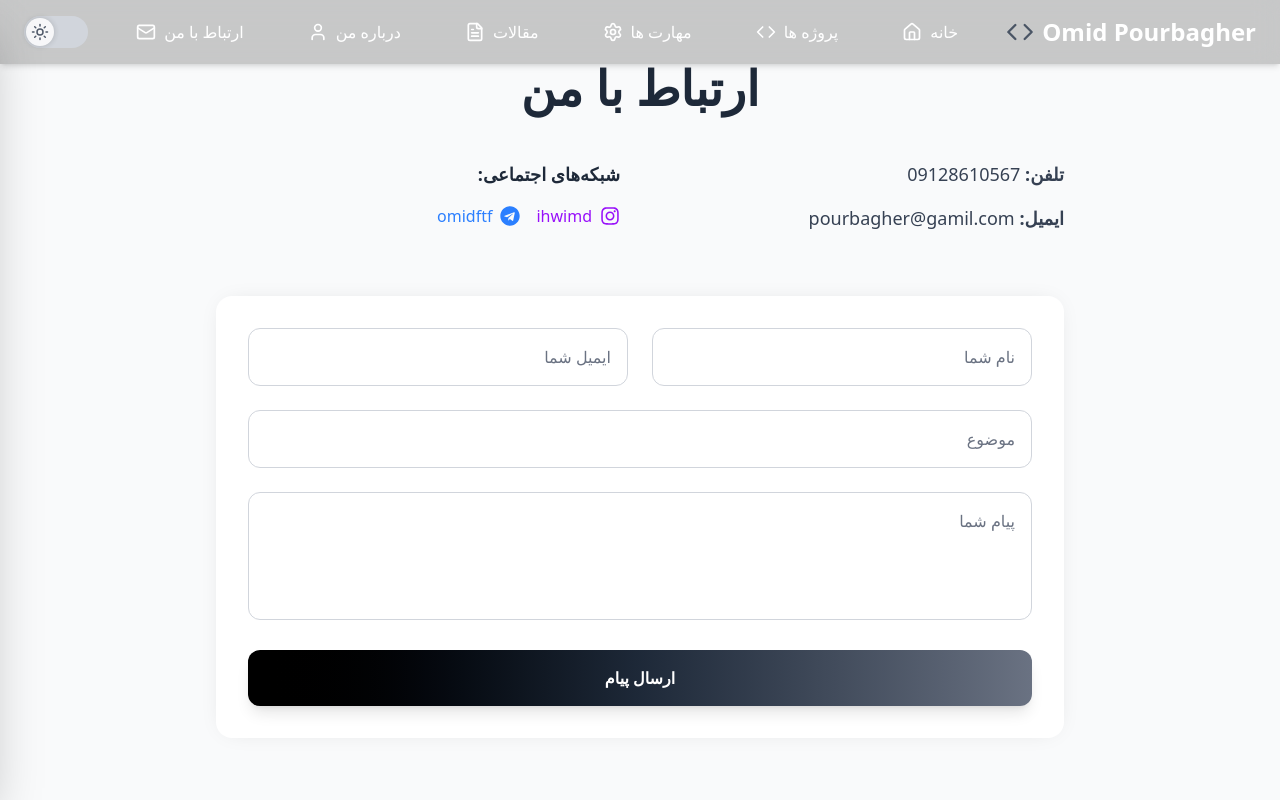
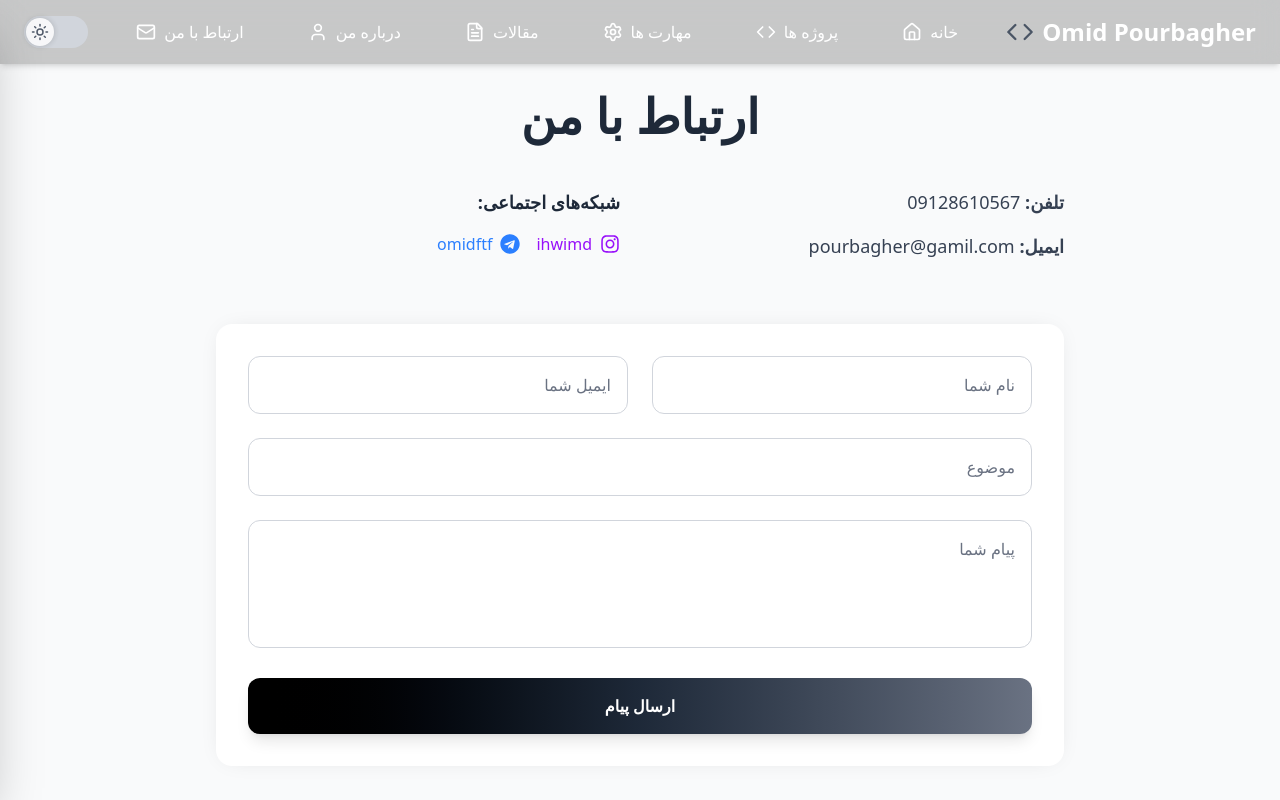
Before and after one commit to omid-art/profile-site, a Next.js app: page /conect-me in a window 1280 px wide. Shown: the top 800 px of the page. Built offline with nearby package versions, Linux system fonts and the light colour scheme.

Commit message:
completed2

```diff
--- a/src/app/globals.css
+++ b/src/app/globals.css
@@ -1 +1,8 @@
 @import "tailwindcss";
+
+html, body {
+  margin: 0;
+  padding: 0;
+  background-color: #0f172a;
+  transition: background-color 0.3s ease;
+}
--- a/src/app/layout.tsx
+++ b/src/app/layout.tsx
@@ -12,9 +12,9 @@ export const metadata: Metadata = {
 export default function RootLayout({ children }: { children: React.ReactNode }) {
   return (
     <html lang="en">
-      <body>
+      <body >
         <ThemeProvider>
-          <NavbarHome />
+           <NavbarHome />
           {children}
           <Footer />
         </ThemeProvider>
--- a/src/component/pages/conect-me.tsx
+++ b/src/component/pages/conect-me.tsx
@@ -20,7 +20,7 @@ export default function Contact() {
         dir="rtl"
       >
         <h1
-          className={`text-3xl sm:text-4xl md:text-5xl font-bold text-center mb-8 sm:mb-12 ${
+          className={`pt-7 text-3xl sm:text-4xl md:text-5xl font-bold text-center mb-8 sm:mb-12 ${
             darkMode ? "text-white" : "text-gray-800"
           }`}
         >
--- a/src/component/pages/project.tsx
+++ b/src/component/pages/project.tsx
@@ -71,7 +71,7 @@ export default function Projects() {
       dir="rtl"
     >
       <motion.h1
-        className={`text-3xl sm:text-4xl md:text-5xl font-bold text-center pt-12 mb-8 sm:mb-12 ${
+        className={` text-3xl sm:text-4xl md:text-5xl font-bold text-center pt-16 mb-8 sm:mb-12 ${
           darkMode ? "text-white" : "text-gray-900"
         }`}
         initial={{ opacity: 0, y: 40 }}
```
